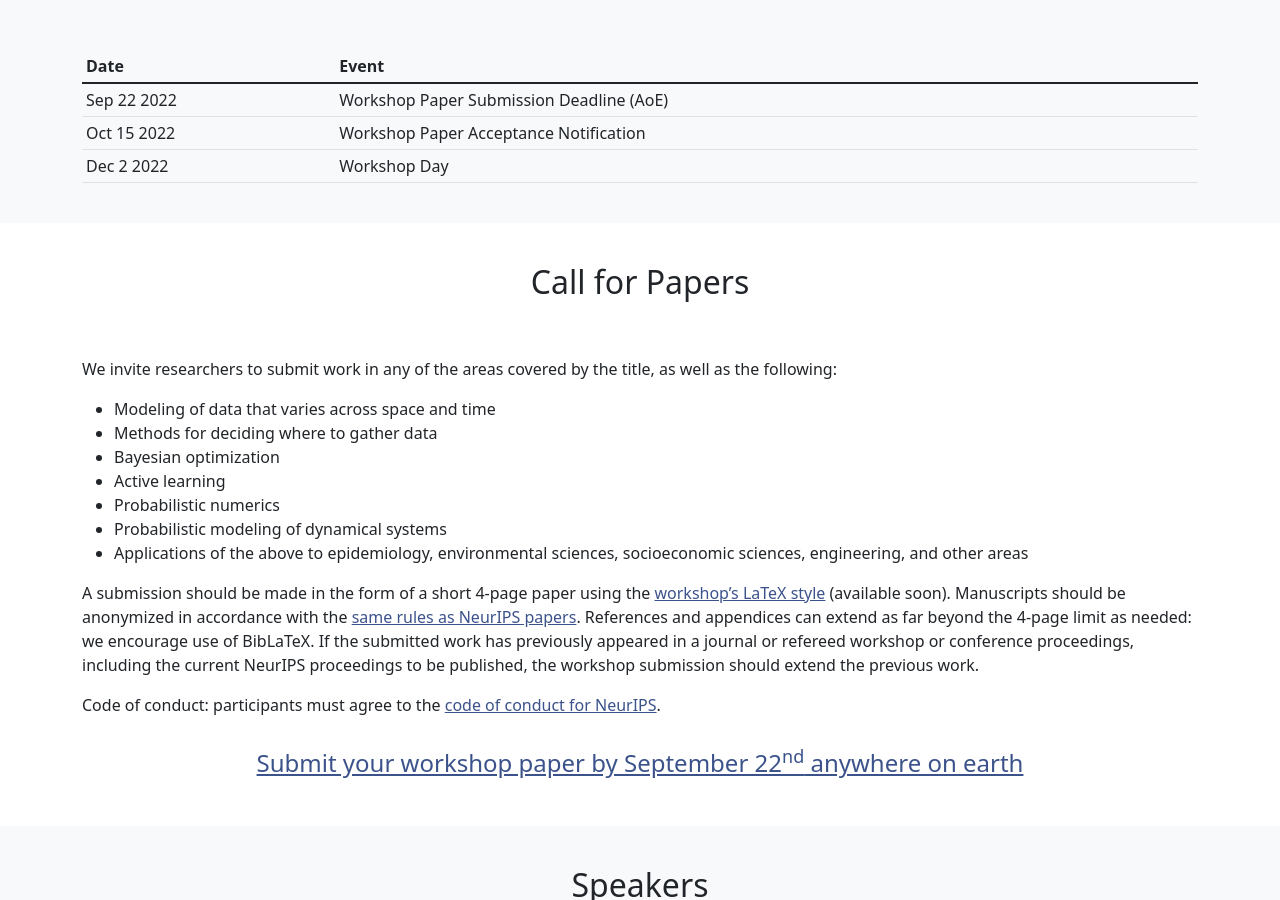
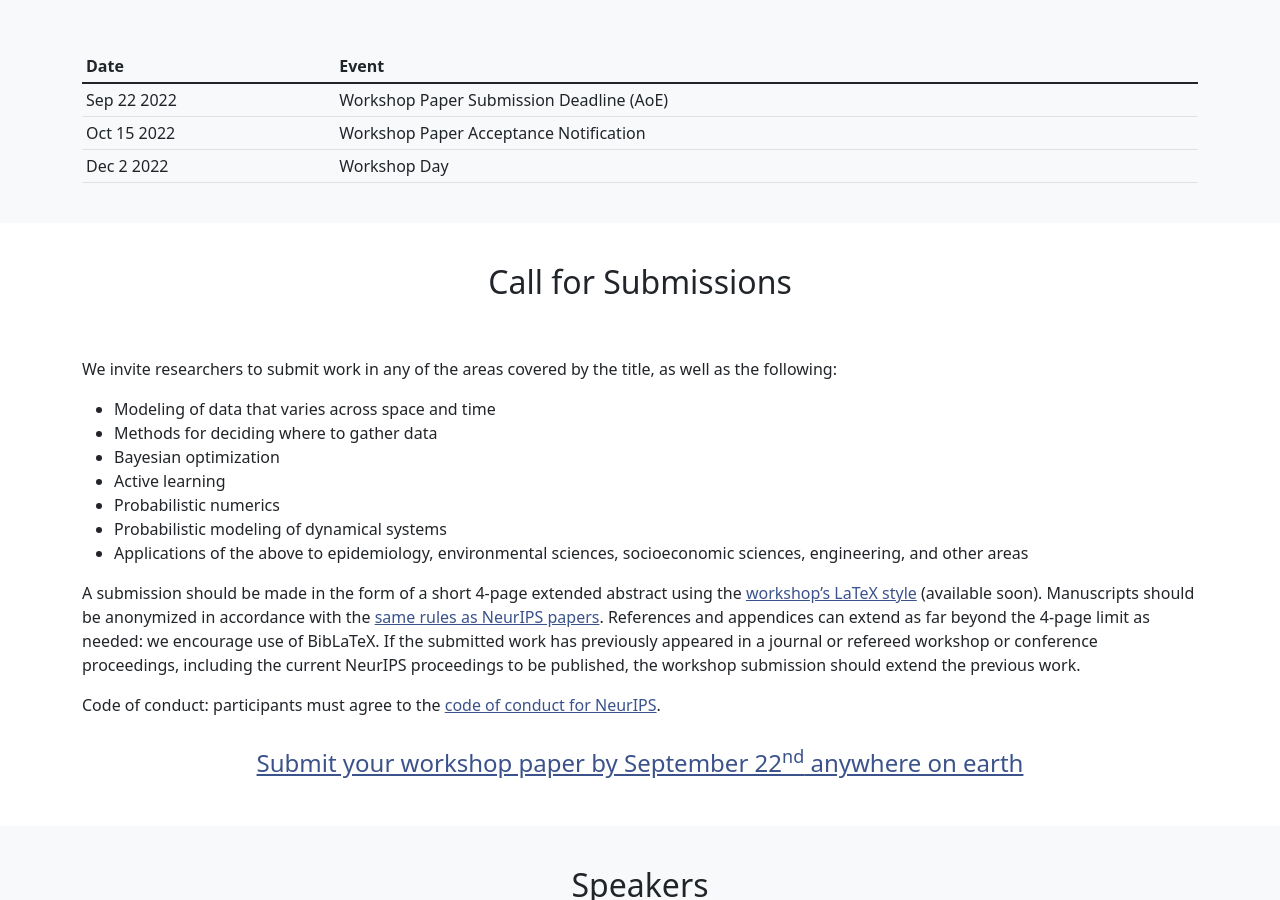
Before and after one commit to gp-seminar-series/neurips-2022, a Jekyll site: the page built from index.html, in a window 1280 px wide and 900 px high, scrolled down 787 px. Built offline with Jekyll 4.4.1, drawn with Linux system fonts in a browser that asks for light colours; nearby versions of some CDN libraries.

Commit message:
Rename call for submissions.

```diff
--- a/index.html
+++ b/index.html
@@ -26,8 +26,8 @@ image: /assets/banner.png
 
 <div class="bg-white">
 <div id="callforpapers" class="container py-4">
-{% capture callforpapers %}{% include_relative callforpapers.html %}{% endcapture %}
-{{ callforpapers | remove_first: "---" | remove_first: "published: false" | remove_first: "---" | markdownify }}
+{% capture submissions %}{% include_relative submissions.html %}{% endcapture %}
+{{ submissions | remove_first: "---" | remove_first: "published: false" | remove_first: "---" | markdownify }}
 </div>
 </div>
 
--- a/callforpapers.html
+++ b/submissions.html
@@ -2,7 +2,7 @@
 published: false
 ---
 
-<h1 class="h2 text-center pt-3 pb-5">Call for Papers</h1>
+<h1 class="h2 text-center pt-3 pb-5">Call for Submissions</h1>
 
 We invite researchers to submit work in any of the areas covered by the title, as well as the following:
 
@@ -14,7 +14,7 @@ We invite researchers to submit work in any of the areas covered by the title, a
 - Probabilistic modeling of dynamical systems
 - Applications of the above to epidemiology, environmental sciences, socioeconomic sciences, engineering, and other areas
 
-A submission should be made in the form of a short 4-page paper using the [workshop's LaTeX style](/#) (available soon).
+A submission should be made in the form of a short 4-page extended abstract using the [workshop's LaTeX style](/#) (available soon).
 Manuscripts should be anonymized in accordance with the [same rules as NeurIPS papers](https://neurips.cc/Conferences/2022/CallForPapers).
 References and appendices can extend as far beyond the 4-page limit as needed: we encourage use of BibLaTeX.
 If the submitted work has previously appeared in a journal or refereed workshop or conference proceedings, including the current NeurIPS proceedings to be published, the workshop submission should extend the previous work.
```
